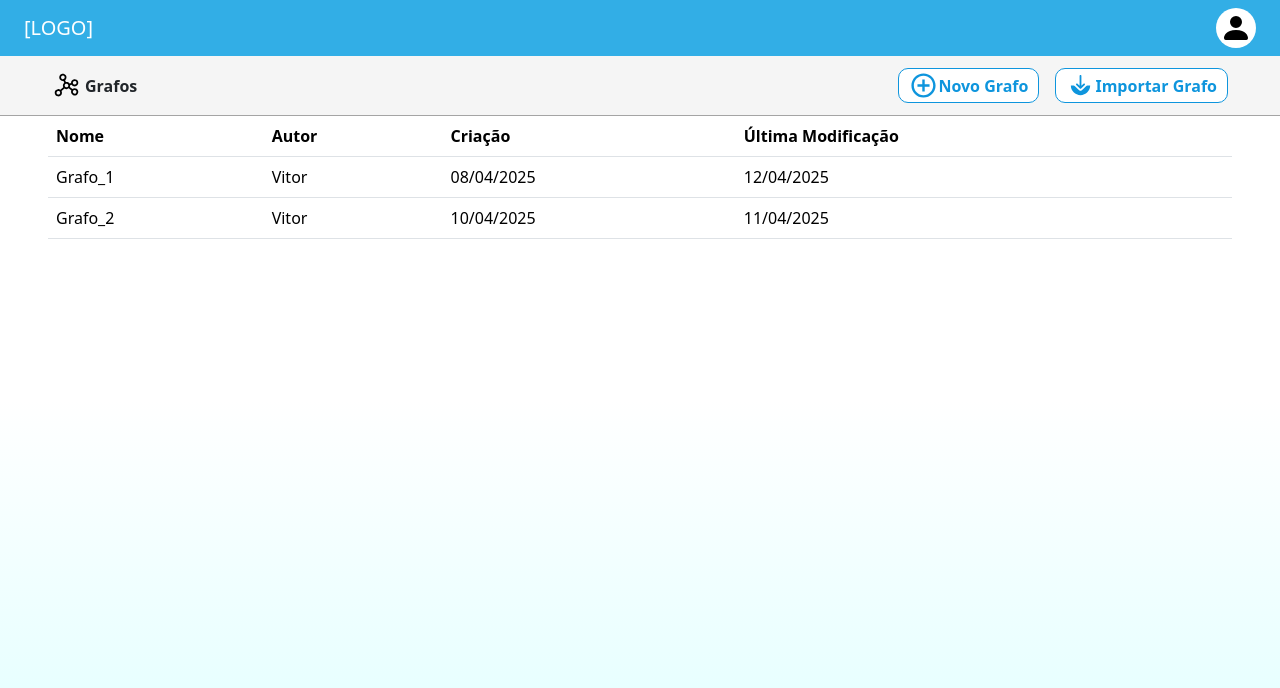
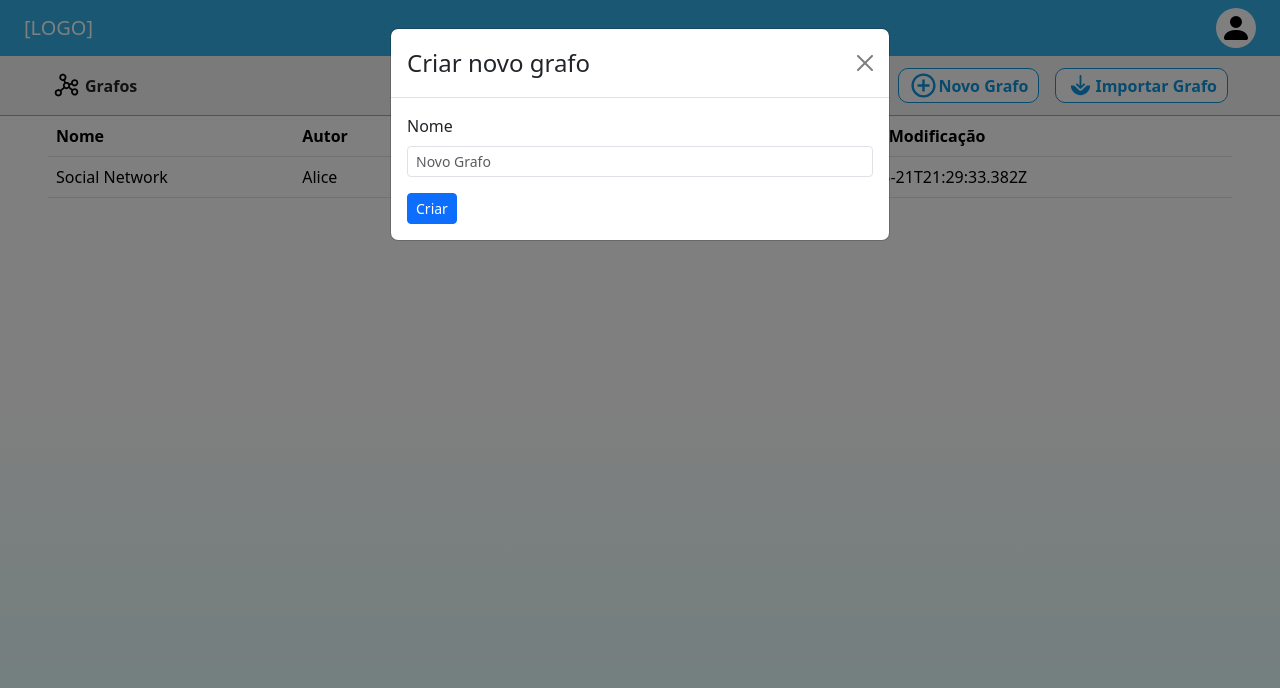
Before and after one commit to jhiy2004/graph-front, a React (Create React App) app: page /user/graphs in a window 1280 px wide. Both pictures are taken after a click on the button "Novo Grafo". Shown: the top 688 px of the page. Built offline with nearby package versions, Linux system fonts and the light colour scheme; no server answers.

Commit message:
Connect "Novo Grafo" button to backend graph creation

```diff
--- /dev/null
+++ b/src/components/NameModal/NameModal.js
@@ -0,0 +1,42 @@
+import React, { useState } from "react";
+import Modal from "react-bootstrap/Modal";
+import Form from "react-bootstrap/Form";
+
+function NameModal({ showNameModal, setShowNameModal, handleNameModalSubmit }) {
+    const [name, setName] = useState("");
+
+    const handleSubmit = (e) => {
+        e.preventDefault();
+        handleNameModalSubmit(name);
+        setShowNameModal(false);
+        setName("");
+    };
+
+    return (
+        <Modal
+            show={showNameModal}
+            onHide={() => setShowNameModal(false)}
+        >
+            <Modal.Header closeButton>
+                <Modal.Title>Criar novo grafo</Modal.Title>
+            </Modal.Header>
+            <Modal.Body className="d-block">
+                <Form onSubmit={handleSubmit}>
+                    <Form.Group className="mb-3">
+                        <Form.Label>Nome</Form.Label>
+                        <Form.Control
+                            size="sm"
+                            type="text"
+                            placeholder="Novo Grafo"
+                            value={name}
+                            onChange={(e) => setName(e.target.value)}
+                        />
+                    </Form.Group>
+                    <button type="submit" className="btn btn-primary btn-sm">Criar</button>
+                </Form>
+            </Modal.Body>
+        </Modal>
+    );
+}
+
+export default NameModal;
--- a/src/components/UserGraphsHeader/UserGraphsHeader.js
+++ b/src/components/UserGraphsHeader/UserGraphsHeader.js
@@ -5,7 +5,7 @@ import GraphHeaderButton from '../GraphHeaderButton/GraphHeaderButton.js';
 
 import './UserGraphsHeader.css'
 
-function UserGraphsHeader() {
+function UserGraphsHeader({ handleCreateButton }) {
     return (
         <header className="user-graphs-header p-1">
             <Stack direction="horizontal" className="px-5 py-2">
@@ -14,7 +14,7 @@ function UserGraphsHeader() {
                     <p className="fw-bold mb-0">Grafos</p>
                 </Stack>
                 <Stack direction="horizontal" gap={3} className="ms-auto">
-                    <GraphHeaderButton type="add" onClick={() => {console.log("Clicou em novo grafo")}}/>
+                    <GraphHeaderButton type="add" onClick={handleCreateButton}/>
                     <GraphHeaderButton type="import" onClick={() => {console.log("Clicou em importar")}}/>
                 </Stack>
             </Stack>
--- a/src/components/UserGraphsTable/UserGraphsTable.js
+++ b/src/components/UserGraphsTable/UserGraphsTable.js
@@ -17,11 +17,11 @@ function UserGraphsTable({ graphs }) {
           {graphs.map((graph, index) => (
             <UserGraphsRow
               key={index}
-              nome={graph.nome}
-              autor={graph.autor}
-              criacao={graph.criacao}
-              modificacao={graph.modificacao}
-              onClick={() => console.log("Clicou no grafo", graph.nome)}
+              nome={graph.name}
+              autor={graph.user_name}
+              criacao={graph.date_modified}
+              modificacao={graph.date_modified}
+              onClick={() => console.log("Clicou no grafo", graph.name)}
             />
           ))}
         </tbody>
--- a/src/pages/DrawScreen/useGraphAPI.js
+++ b/src/pages/DrawScreen/useGraphAPI.js
@@ -78,5 +78,24 @@ export function useGraphAPI(apiUrl){
         return data;
     }
 
-    return { fetchAdjacencyMatrix, fetchAdjacencyList, fetchPath, fetchDOT, updateGraph };
+    const createGraph = async (name, token) => {
+        const auth = `Bearer ${token}` ;
+        const res = await fetch(`${apiUrl}/graphs/create`, {
+            method: 'POST',
+            headers: {
+                'Content-Type': 'application/json',
+                'Authorization': auth
+            },
+            body: JSON.stringify({
+                name: name
+            })
+        })
+
+        if (!res.ok) throw new Error(`HTTP ${res.status}`);
+
+        const data = await res.json();
+        return data;
+    }
+
+    return { fetchAdjacencyMatrix, fetchAdjacencyList, fetchPath, fetchDOT, updateGraph, createGraph };
 }
--- a/src/pages/UserGraphs/UserGraphs.js
+++ b/src/pages/UserGraphs/UserGraphs.js
@@ -1,31 +1,63 @@
-import React from "react";
+import React, { useState } from "react";
 import NavBarGraph from "../../components/NavbarGraph/NavbarGraph.js";
 import UserGraphsHeader from "../../components/UserGraphsHeader/UserGraphsHeader.js";
 import UserGraphsTable from "../../components/UserGraphsTable/UserGraphsTable.js";
+import NameModal from "../../components/NameModal/NameModal.js";
+
 import styles from "./UserGraphs.module.scss";
+import { useGraphAPI } from "../DrawScreen/useGraphAPI.js";
 
 function UserGraphs() {
-  const graphs = [
+  const [showNameModal, setShowNameModal] = useState(false);
+  const [graphs, setGraphs] = useState([
     {
-      nome: "Grafo_1",
-      autor: "Vitor",
-      criacao: "08/04/2025",
-      modificacao: "12/04/2025",
-    },
-    {
-      nome: "Grafo_2",
-      autor: "Vitor",
-      criacao: "10/04/2025",
-      modificacao: "11/04/2025",
-    },
-  ];
+      "id": 1,
+      "name": "Social Network",
+      "date_modified": "2025-05-21T21:29:33.382Z",
+      "user_name": "Alice",
+      "vertices": [],
+      "edges": []
+    }
+  ]);
+
+  const { createGraph } = useGraphAPI(process.env.REACT_APP_API_URL);
+
+  function handleCreateButton(){
+    setShowNameModal(true);
+  }
+
+  async function handleNameModalSubmit(name){
+    const token = 'eyJhbGciOiJIUzI1NiIsInR5cCI6IkpXVCJ9.eyJpZCI6MSwiaWF0IjoxNzQ3ODc2MDMyLCJleHAiOjE3NDc4NzYzMzJ9.RnR4UtopFRDTDnUPmT6mryLMA1bbUwUrRin5j_jtIc0';
+    setShowNameModal(false);
+
+    try{
+      const graph = await createGraph(name, token);
+      setGraphs([
+        ...graphs,
+        graph
+      ])
+
+      console.log(graph);
+    } catch(e) {
+      console.error("Error ao criar grafo.");
+      alert("Error ao criar grafo.");
+    }
+  }
 
   return (
-    <div className={styles.userGraphsPage}>
-      <NavBarGraph logged={true} />
-      <UserGraphsHeader />
-      <UserGraphsTable graphs={graphs} />
-    </div>
+    <>
+      <div className={styles.userGraphsPage}>
+        <NavBarGraph logged={true} />
+        <UserGraphsHeader handleCreateButton={handleCreateButton}/>
+        <UserGraphsTable graphs={graphs} />
+      </div>
+
+      <NameModal
+        showNameModal={showNameModal}
+        setShowNameModal={setShowNameModal}
+        handleNameModalSubmit={handleNameModalSubmit}
+      />
+    </>
   );
 }
 
```
